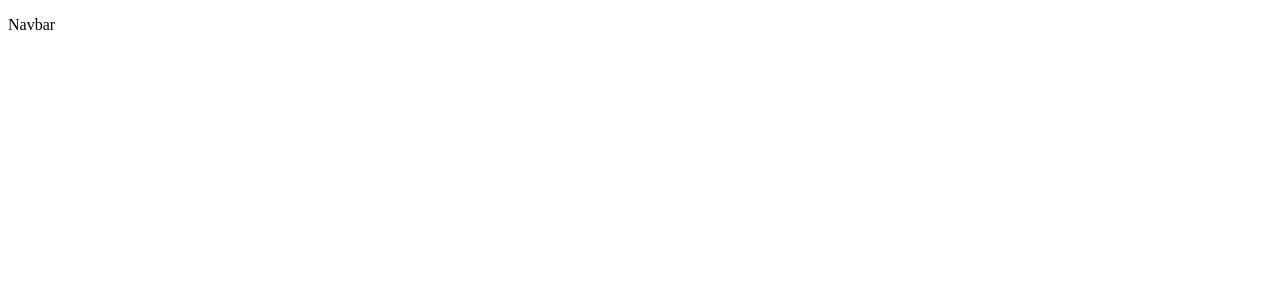
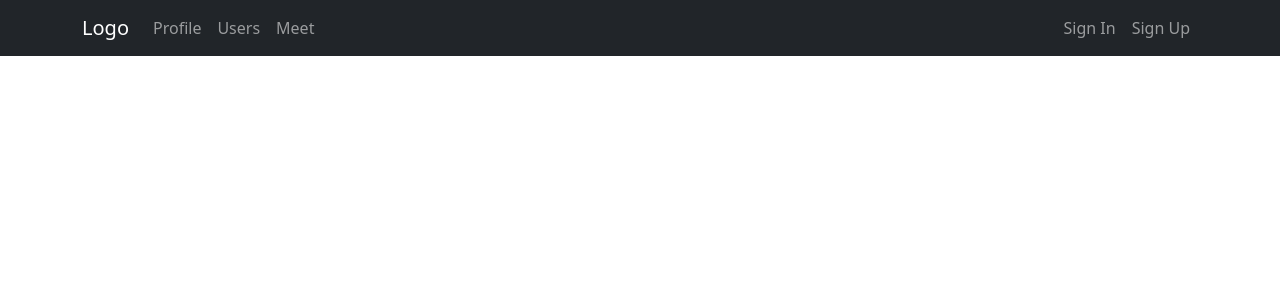
Before and after one commit to ReCoded-Org/capstone-turkey-love-thy-neighbour, a React (Create React App) app: page / in a window 1280 px wide. Shown: the top 300 px of the page. Built offline with nearby package versions, Linux system fonts and the light colour scheme.

Commit message:
Add current version of navbar

```diff
--- a/package.json
+++ b/package.json
@@ -6,6 +6,7 @@
     "@testing-library/jest-dom": "^5.11.4",
     "@testing-library/react": "^11.1.0",
     "@testing-library/user-event": "^12.1.10",
+    "bootstrap": "^5.0.2",
     "formik": "^2.2.9",
     "react": "^17.0.2",
     "react-bootstrap": "^1.6.1",
--- a/src/App.jsx
+++ b/src/App.jsx
@@ -7,28 +7,31 @@ import { Container } from "react-bootstrap";
 // router
 import { BrowserRouter as Router, Switch, Route } from "react-router-dom";
 
+// components
+import NavBar from "./components/NavBar";
+
 function App() {
   return (
-    <Container style={{ minHeight: "100vh" }}>
+    <Container fluid style={{ minHeight: "100vh", padding: "0" }}>
       <Router>
-        <p>Navbar</p>
+        <NavBar />
         <Switch>
           <Route exact path="/home">
             <p>Home</p>
           </Route>
-          <Route exact path="/profile">
+          <Route path="/profile">
             <p>Profile</p>
           </Route>
-          <Route exact path="/users">
+          <Route path="/users">
             <p>Users</p>
           </Route>
-          <Route exact path="/meet">
+          <Route path="/meet">
             <p>Meet</p>
           </Route>
-          <Route exact path="/sign-in">
+          <Route path="/signin">
             <p>Sign In</p>
           </Route>
-          <Route exact path="/sign-up">
+          <Route path="/signup">
             <p>Sign Up</p>
           </Route>
         </Switch>
--- /dev/null
+++ b/src/components/NavBar.jsx
@@ -0,0 +1,31 @@
+// react
+import React from "react";
+
+// react-bootstrap
+import { Container, Nav } from "react-bootstrap";
+
+import Navbar from "react-bootstrap/Navbar";
+
+function NavBar() {
+  return (
+    <Navbar collapseOnSelect expand="lg" bg="dark" variant="dark">
+      <Container>
+        <Navbar.Brand href="#home">Logo</Navbar.Brand>
+        <Navbar.Toggle aria-controls="responsive-navbar-nav" />
+        <Navbar.Collapse id="responsive-navbar-nav">
+          <Nav className="me-auto">
+            <Nav.Link href="#profile">Profile</Nav.Link>
+            <Nav.Link href="#users">Users</Nav.Link>
+            <Nav.Link href="#meet">Meet</Nav.Link>
+          </Nav>
+          <Nav>
+            <Nav.Link href="#signin">Sign In</Nav.Link>
+            <Nav.Link href="#signup"> Sign Up </Nav.Link>
+          </Nav>
+        </Navbar.Collapse>
+      </Container>
+    </Navbar>
+  );
+}
+
+export default NavBar;
--- a/src/index.jsx
+++ b/src/index.jsx
@@ -2,6 +2,7 @@ import React from "react";
 import ReactDOM from "react-dom";
 import App from "./App";
 import reportWebVitals from "./reportWebVitals";
+import "bootstrap/dist/css/bootstrap.css";
 
 ReactDOM.render(
   <React.StrictMode>
```
Also changed, not shown: src/components/FirstSection.js (added, +9 -0 lines), 1 other file (tests, documents, lock files or other folders).
